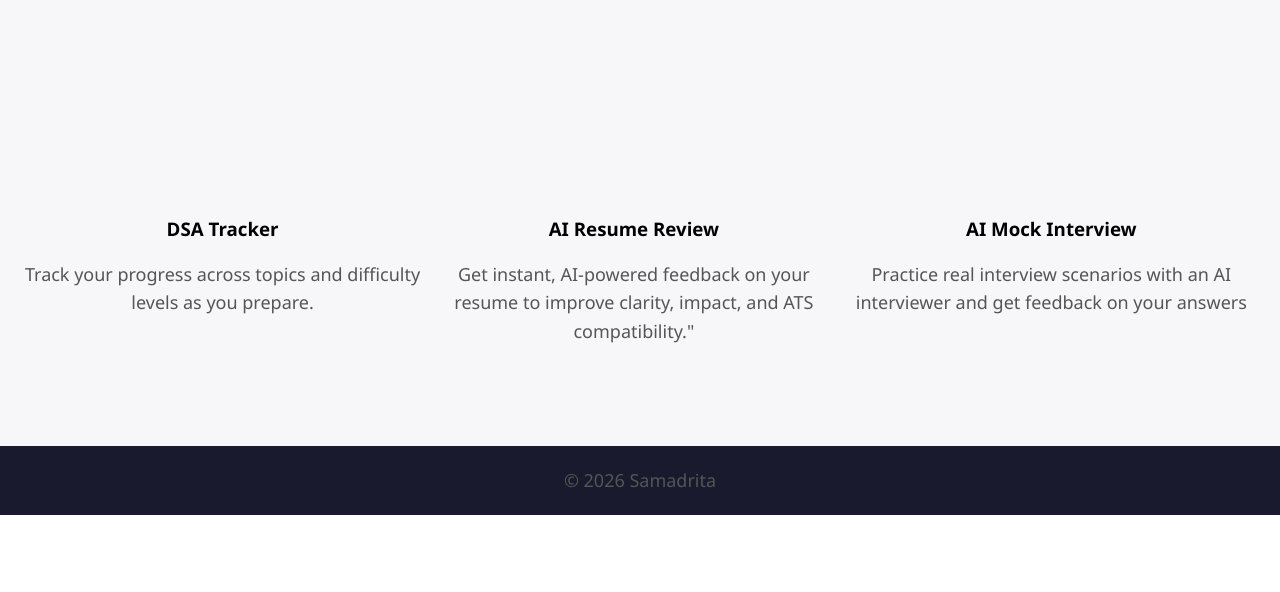
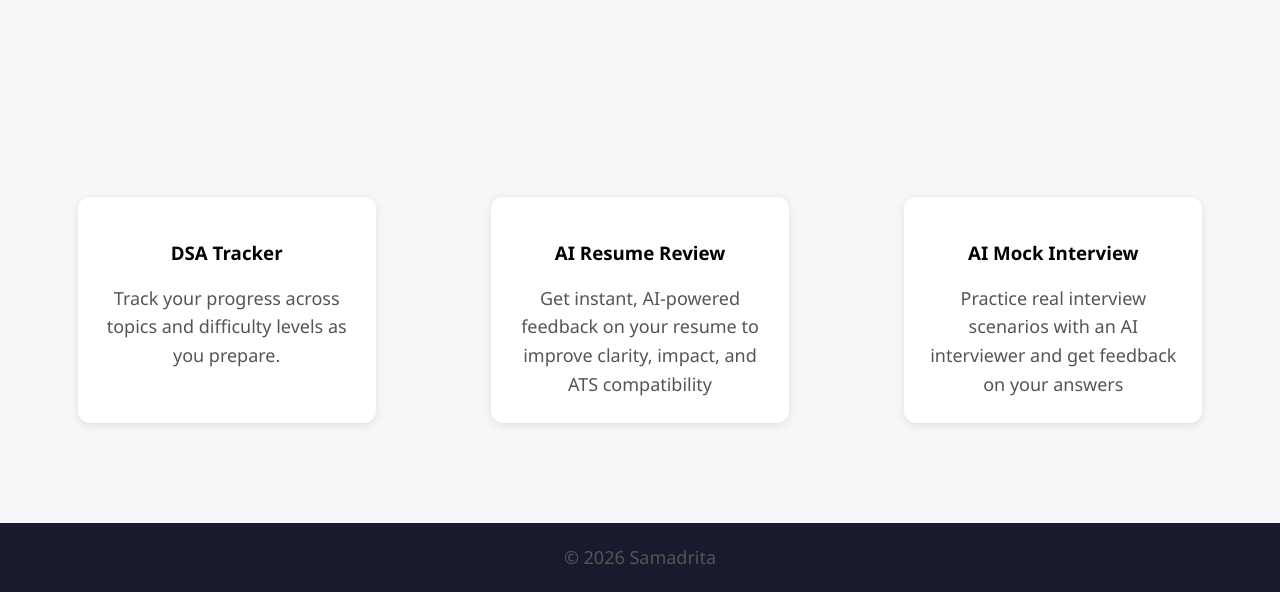
Before and after one commit to samadrita03-beep/ai-interview-prep, a plain HTML site: page index.html in a window 1280 px wide. Shown: the part 333-925 px from the top of the page. Before the commit the page ends 848 px from the top, so only its background shows below. Drawn offline with Linux system fonts and the light colour scheme.

Commit message:
style feature cards with class selector

```diff
--- a/index.html
+++ b/index.html
@@ -18,17 +18,17 @@
         <p>An AI-powered platform to help you track your DSA progress, review your resume, and practice mock interviews — all in one place.</p>
     </section>
     <section>
-        <div>
+        <div class="card">
             <h3>DSA Tracker</h3>
             <p>Track your progress across topics and difficulty levels as you prepare.</p>
         </div>
 
-        <div>
+        <div class="card">
             <h3>AI Resume Review </h3>
-            <p>Get instant, AI-powered feedback on your resume to improve clarity, impact, and ATS compatibility."</p>
+            <p>Get instant, AI-powered feedback on your resume to improve clarity, impact, and ATS compatibility</p>
         </div>
 
-        <div>
+        <div class="card">
             <h3>AI Mock Interview</h3>
             <p>Practice real interview scenarios with an AI interviewer and get feedback on your answers</p>
 
--- a/style.css
+++ b/style.css
@@ -58,3 +58,10 @@ section:nth-of-type(2) {
   display: flex;
   justify-content: space-around;
 }
+.card {
+  background-color: white;
+  padding: 24px;
+  border-radius: 12px;
+  box-shadow: 0 2px 8px rgba(0, 0, 0, 0.1);
+  width: 250px;
+}
```
